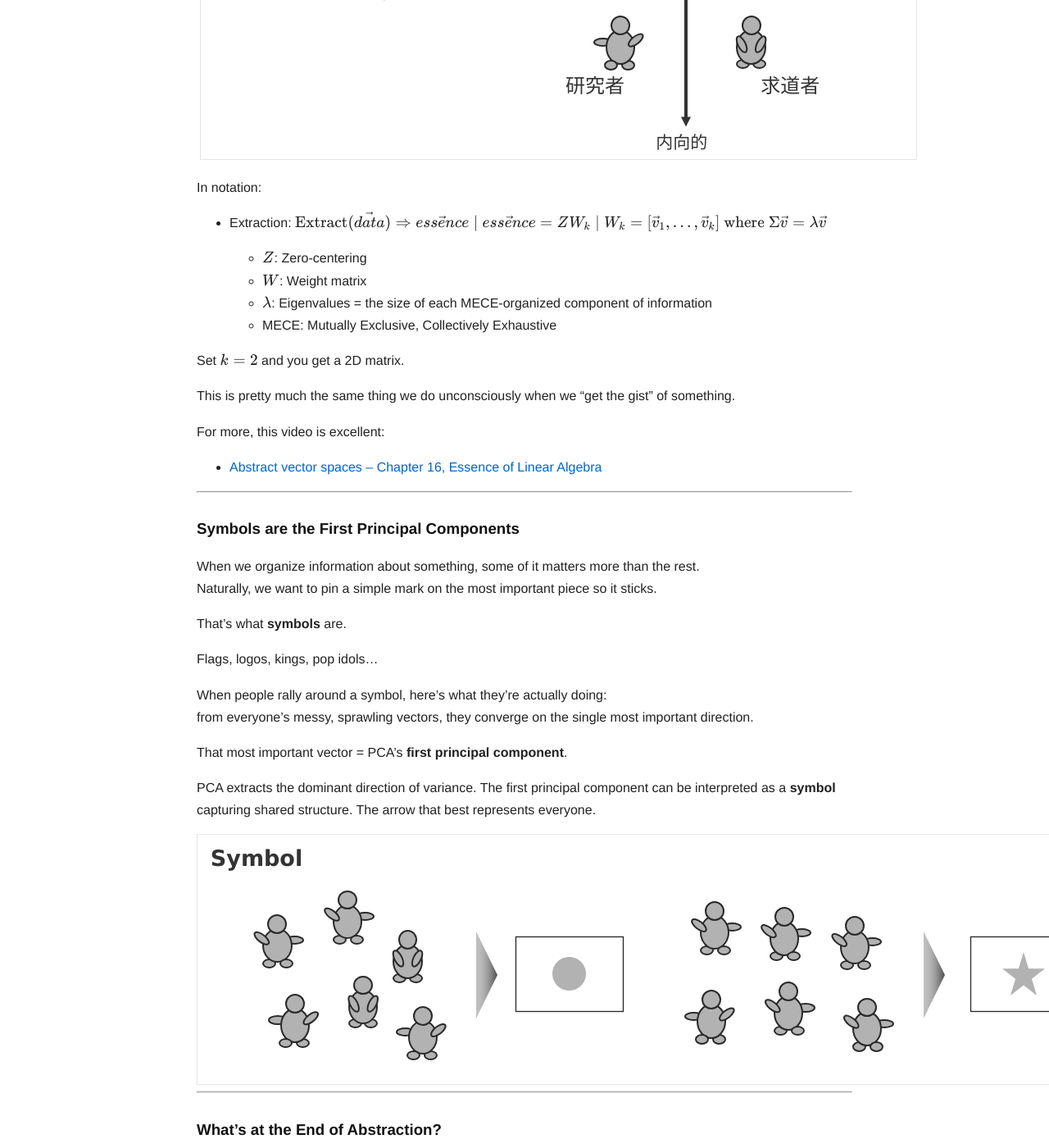
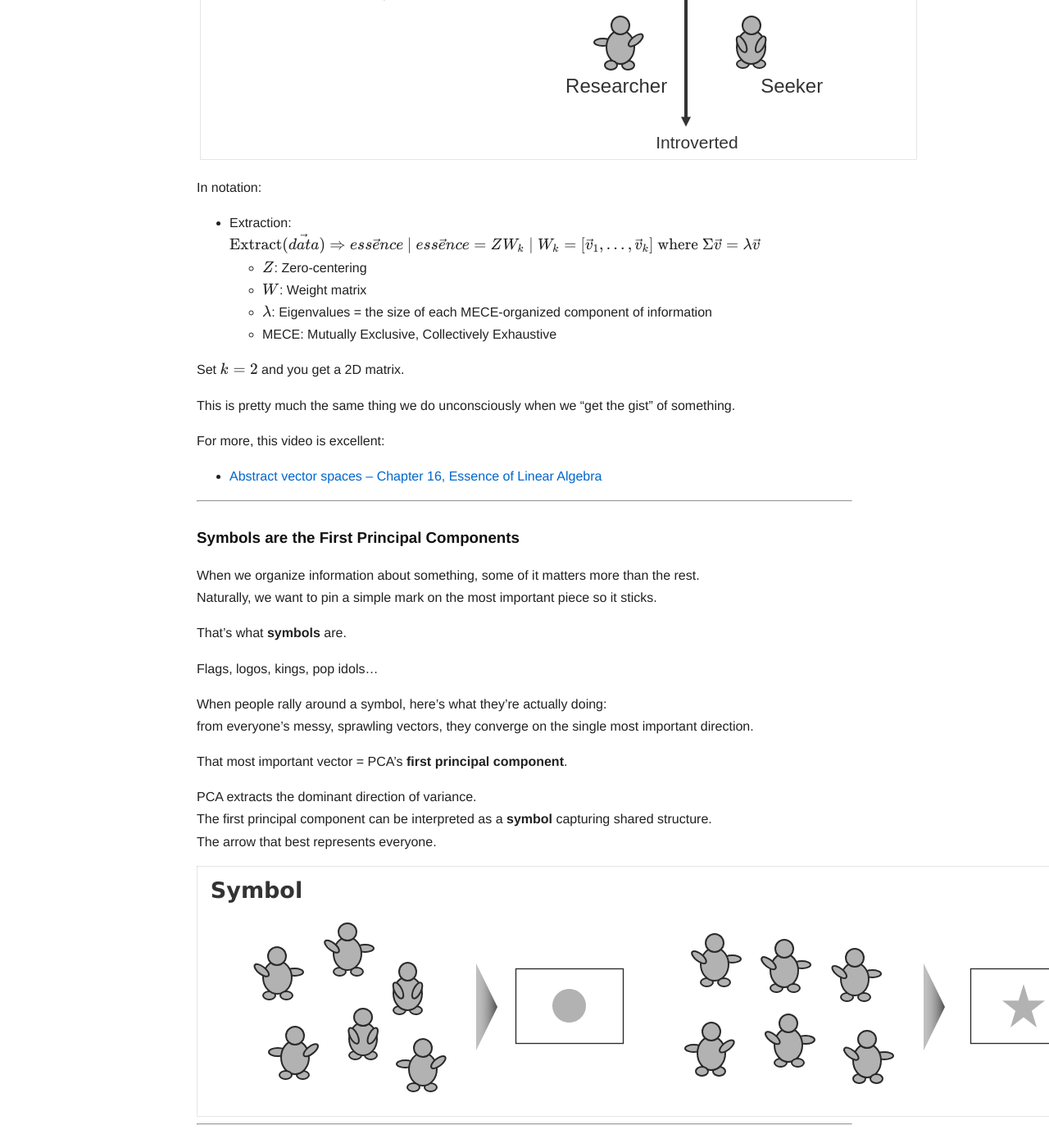
Before and after one commit to GoodRelax/articles, a Jekyll site: the page built from our-symbol-is-null/our-symbol-is-null-en.md, in a window 1280 px wide and 1400 px high, scrolled down 7240 px. Shown: the whole window at 82% size. Built offline with Jekyll 4.4.1, drawn with Linux system fonts in a browser that asks for light colours; some of the changed text lies outside the part shown.

```diff
--- a/our-symbol-is-null/our-symbol-is-null-en.md
+++ b/our-symbol-is-null/our-symbol-is-null-en.md
@@ -224,17 +224,16 @@ That's where **PCA (Principal Component Analysis)** comes in.
 
 PCA? Sounds fancy? You've probably already experienced it though.
 
-You know those personality quizzes with ~50 questions that plot you on a matrix like "Instinctive ↔ Logical" vs. "Extroverted ↔ Introverted"?
+You know those personality quizzes with ~50 questions
+that plot you on a matrix like "Instinctive ↔ Logical" vs. "Extroverted ↔ Introverted"?
 Those 50 questions are basically a 50-dimensional vector.
 PCA squishes it down to 2 dimensions to make a "personality map."
 
 <object data="./assets/images/personality_profiling_en.svg" type="image/svg+xml" style="max-width:90vw;"></object>
 
 In notation:
-
 - Extraction:
-  $\text{Extract}(\vec{data}) \Rightarrow \vec{essence} \mid \vec{essence} = Z W_k \mid W_k = [\vec{v}_1, \dots, \vec{v}_k] \text{ where } \Sigma \vec{v} = \lambda \vec{v}$
-
+  $\text{Extract}(\vec{data}) \Rightarrow \vec{essence}$          $\mid \vec{essence} = Z W_k \mid W_k = [\vec{v}_1, \dots, \vec{v}_k] \text{ where } \Sigma \vec{v} = \lambda \vec{v}$
   - $ Z$: Zero-centering
   - $ W$: Weight matrix
   - $ \lambda$: Eigenvalues = the size of each MECE-organized component of information
```
Also changed, not shown: our-symbol-is-null/assets/images/personality_profiling_en.svg.
